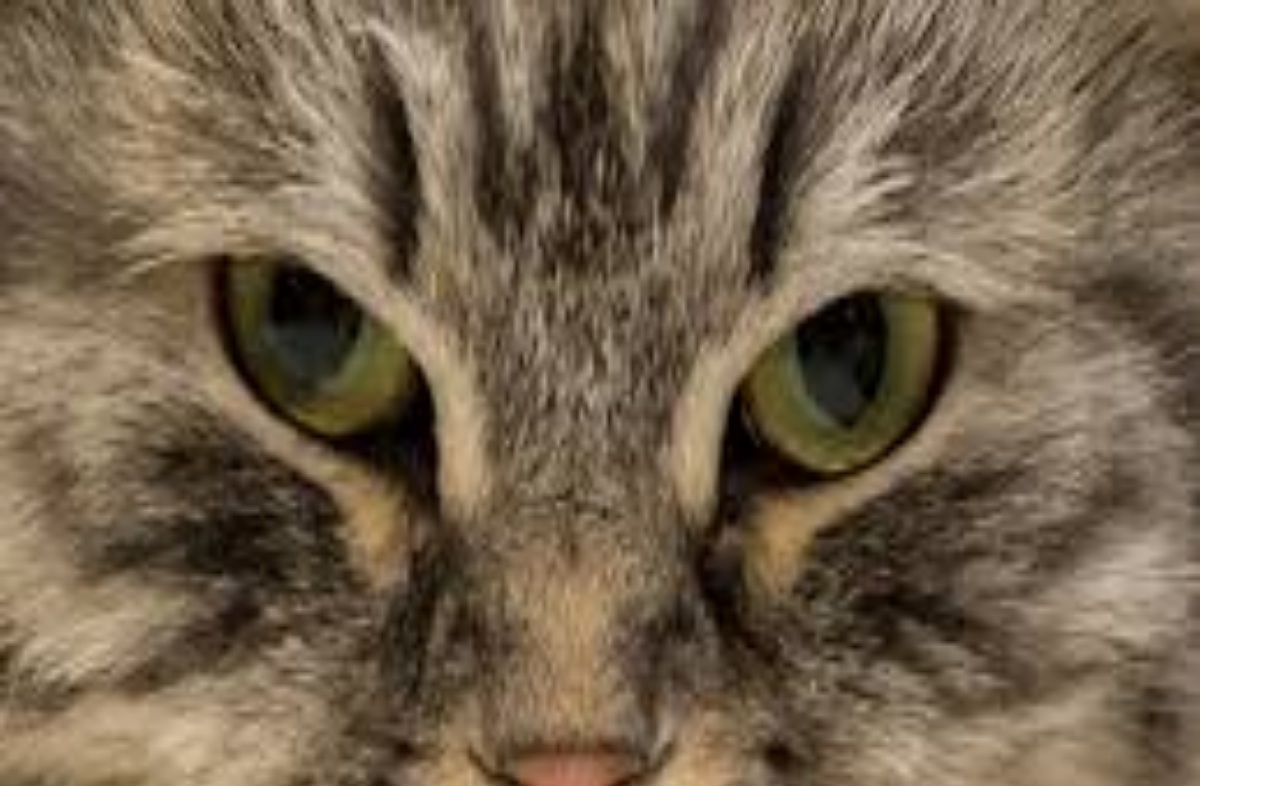
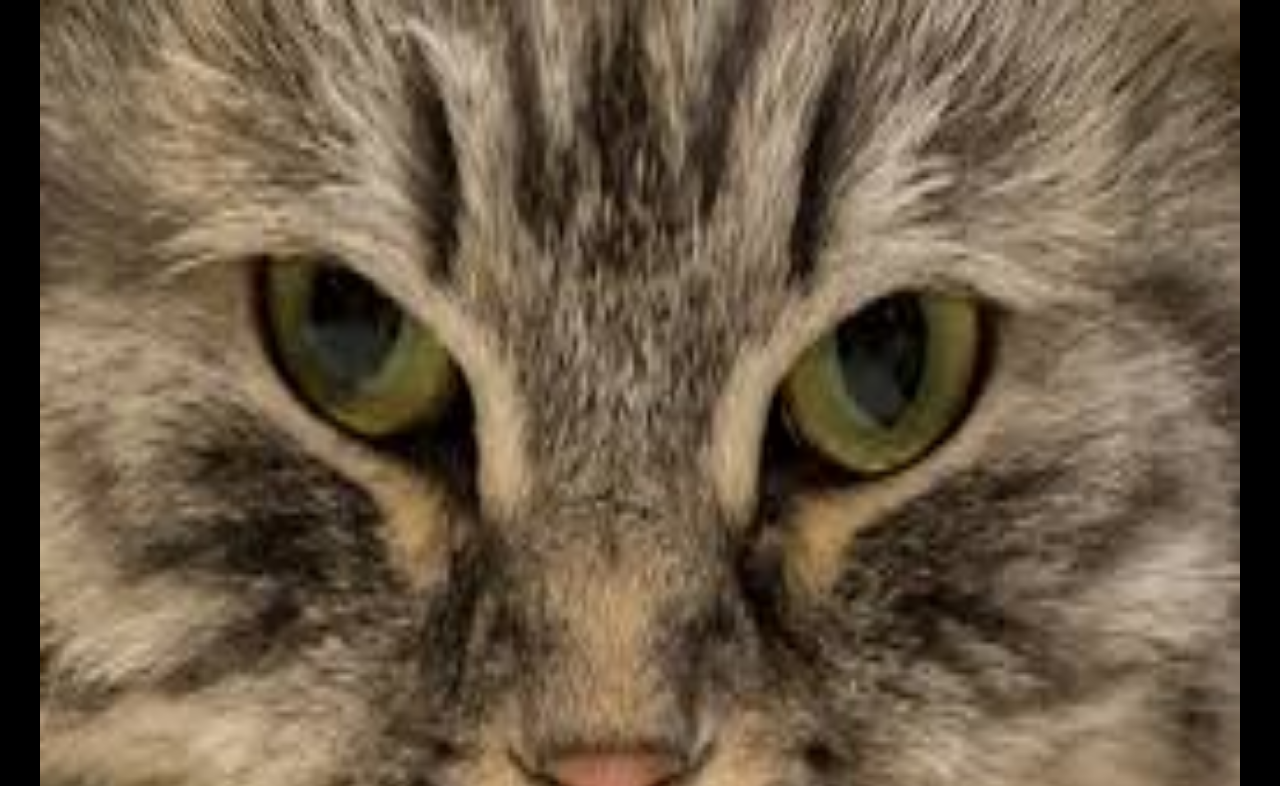
Before and after one commit to salimaduen/Shellhack2024, a React (Create React App) app in the folder react-app/: page / in a window 1280 px wide. Shown: the top 786 px of the page. Built offline with nearby package versions, Linux system fonts and the light colour scheme.

Commit message:
Added image and fixed css

```diff
--- a/react-app/src/App.css
+++ b/react-app/src/App.css
@@ -1,5 +1,7 @@
 .App {
   text-align: center;
+  background: linear-gradient(rgb(0, 0, 0.7), rgb(0, 0, 0.7));
+  height: 100vh;
 }
 
 .App-logo {
@@ -22,6 +24,7 @@
   justify-content: center;
   font-size: calc(10px + 2vmin);
   color: white;
+
 }
 
 .App-link {
@@ -35,4 +38,5 @@
   to {
     transform: rotate(360deg);
   }
+
 }
--- a/react-app/src/App.js
+++ b/react-app/src/App.js
@@ -1,10 +1,10 @@
 import './App.css';
-import Dashboard from  "./route/main.js";
-import Footer from './route/footer.js';
+import Dashboard from  "./route/main.jsx";
+import Footer from './route/footer.jsx';
 
 const  App = () => {
   return (
-    <div className= "app">
+    <div className= "App">
     <Dashboard />
     <Footer />
     </div>
```
Also changed, not shown: react-app/src/route/footer.jsx (renamed from react-app/src/route/footer.js), react-app/src/route/main.jsx (renamed from react-app/src/route/main.js).
